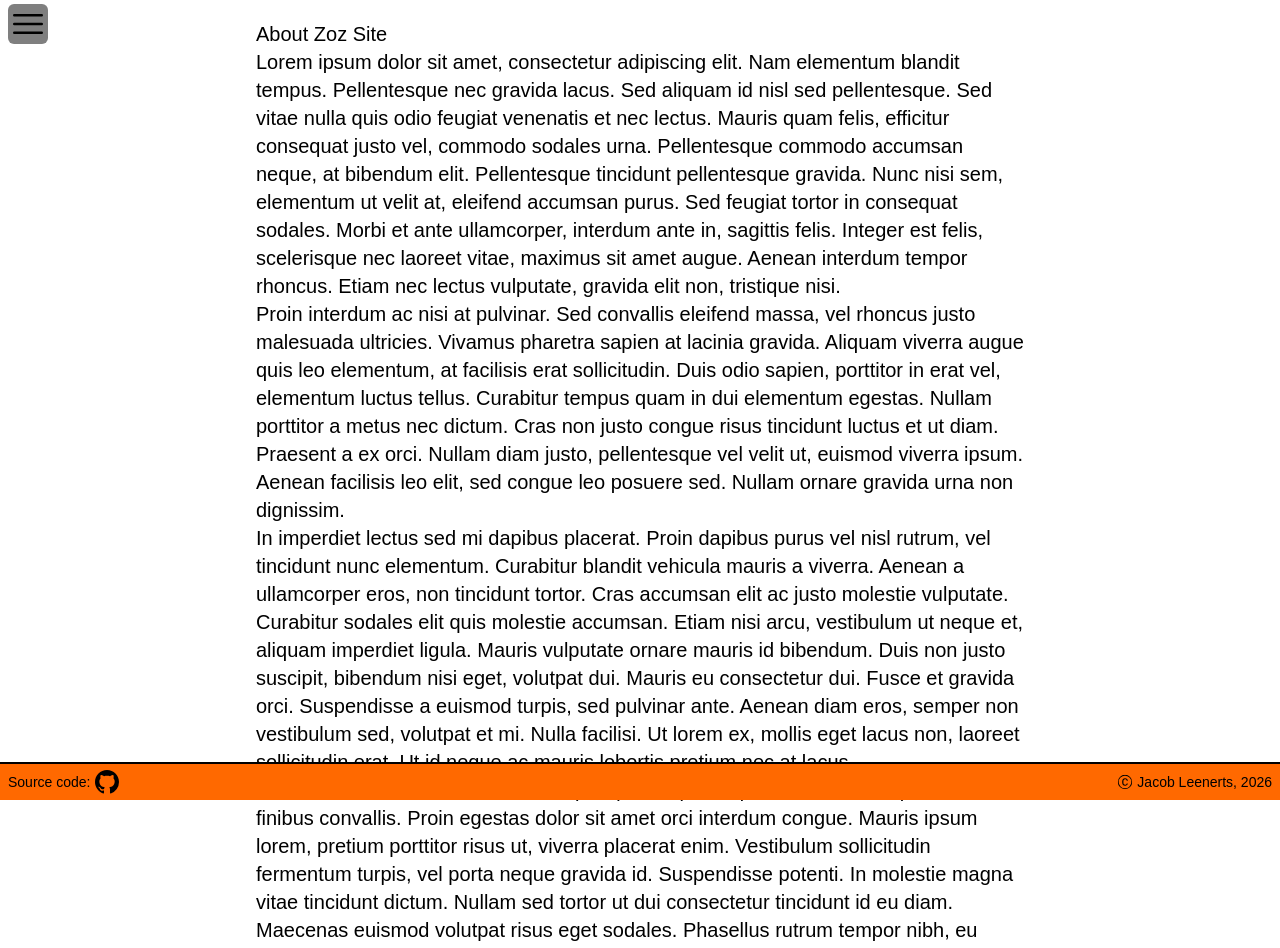
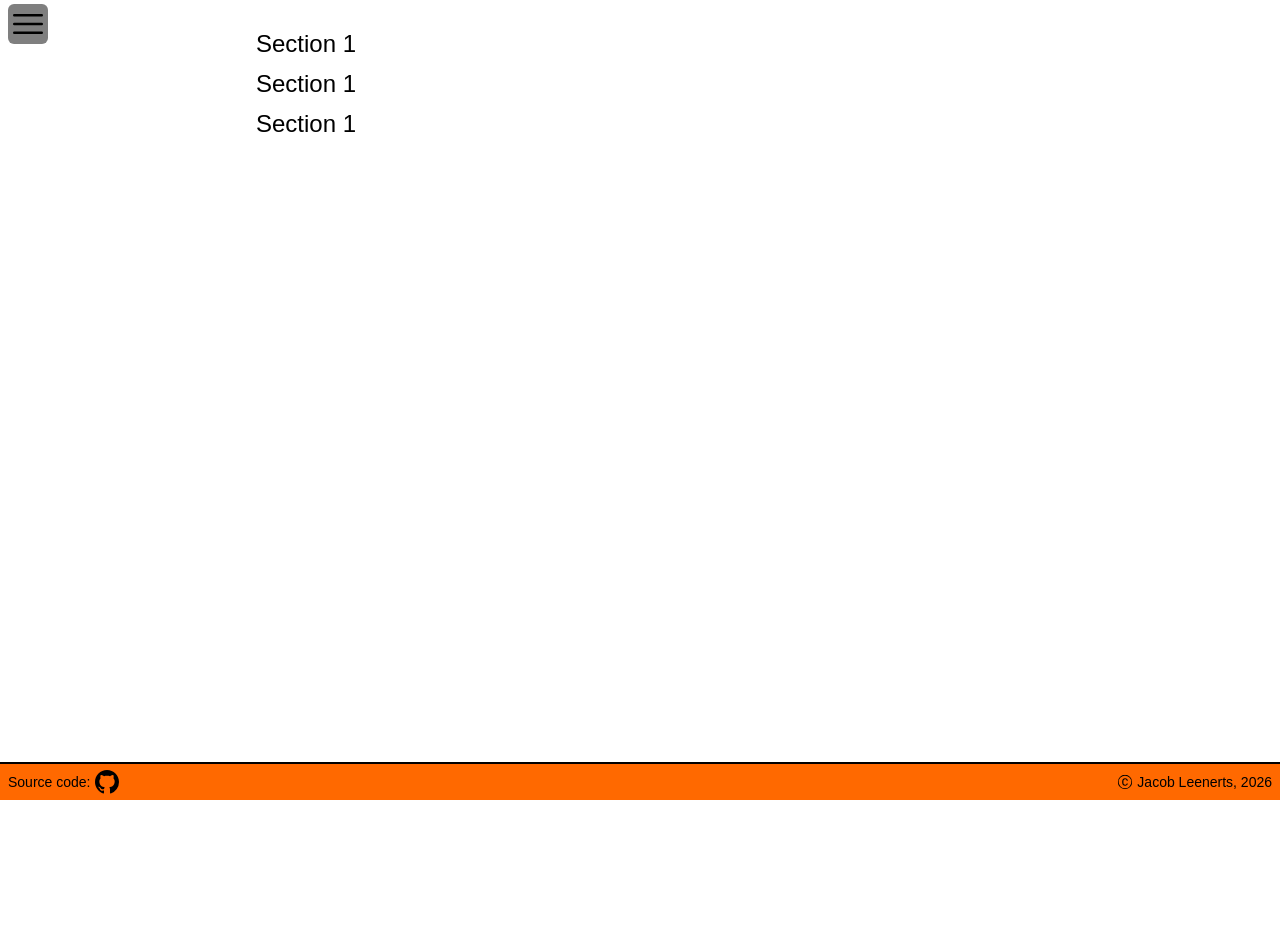
Before and after one commit to jleenerts/zozsite, a Next.js app: page /about in a window 1280 px wide. Shown: the top 948 px of the page. After the commit the page ends 800 px from the top, so only its background shows below. Built offline with nearby package versions, Linux system fonts and the light colour scheme; a web font is replaced by a local one.

Commit message:
set up about page

```diff
--- a/app/about/page.tsx
+++ b/app/about/page.tsx
@@ -1,22 +1,15 @@
 export default function AboutPage() {
-  return (
-     <div className="">
-          <h1>About Zoz Site</h1>
-          <p>
-               Lorem ipsum dolor sit amet, consectetur adipiscing elit. Nam elementum blandit tempus. Pellentesque nec gravida lacus. Sed aliquam id nisl sed pellentesque. Sed vitae nulla quis odio feugiat venenatis et nec lectus. Mauris quam felis, efficitur consequat justo vel, commodo sodales urna. Pellentesque commodo accumsan neque, at bibendum elit. Pellentesque tincidunt pellentesque gravida. Nunc nisi sem, elementum ut velit at, eleifend accumsan purus. Sed feugiat tortor in consequat sodales. Morbi et ante ullamcorper, interdum ante in, sagittis felis. Integer est felis, scelerisque nec laoreet vitae, maximus sit amet augue. Aenean interdum tempor rhoncus. Etiam nec lectus vulputate, gravida elit non, tristique nisi.
-          </p>
-          <p>
-               Proin interdum ac nisi at pulvinar. Sed convallis eleifend massa, vel rhoncus justo malesuada ultricies. Vivamus pharetra sapien at lacinia gravida. Aliquam viverra augue quis leo elementum, at facilisis erat sollicitudin. Duis odio sapien, porttitor in erat vel, elementum luctus tellus. Curabitur tempus quam in dui elementum egestas. Nullam porttitor a metus nec dictum. Cras non justo congue risus tincidunt luctus et ut diam. Praesent a ex orci. Nullam diam justo, pellentesque vel velit ut, euismod viverra ipsum. Aenean facilisis leo elit, sed congue leo posuere sed. Nullam ornare gravida urna non dignissim.
-          </p>
-          <p>
-               In imperdiet lectus sed mi dapibus placerat. Proin dapibus purus vel nisl rutrum, vel tincidunt nunc elementum. Curabitur blandit vehicula mauris a viverra. Aenean a ullamcorper eros, non tincidunt tortor. Cras accumsan elit ac justo molestie vulputate. Curabitur sodales elit quis molestie accumsan. Etiam nisi arcu, vestibulum ut neque et, aliquam imperdiet ligula. Mauris vulputate ornare mauris id bibendum. Duis non justo suscipit, bibendum nisi eget, volutpat dui. Mauris eu consectetur dui. Fusce et gravida orci. Suspendisse a euismod turpis, sed pulvinar ante. Aenean diam eros, semper non vestibulum sed, volutpat et mi. Nulla facilisi. Ut lorem ex, mollis eget lacus non, laoreet sollicitudin erat. Ut id neque ac mauris lobortis pretium nec at lacus.
-          </p>
-          <p>
-               Vestibulum ex urna, viverra non tempor quis, dapibus quis arcu. Sed tempus dui nec finibus convallis. Proin egestas dolor sit amet orci interdum congue. Mauris ipsum lorem, pretium porttitor risus ut, viverra placerat enim. Vestibulum sollicitudin fermentum turpis, vel porta neque gravida id. Suspendisse potenti. In molestie magna vitae tincidunt dictum. Nullam sed tortor ut dui consectetur tincidunt id eu diam. Maecenas euismod volutpat risus eget sodales. Phasellus rutrum tempor nibh, eu accumsan nunc lobortis dictum. Suspendisse ac velit nibh. Etiam iaculis lorem a neque auctor, sed accumsan eros dictum. Quisque bibendum ante tellus, id congue nulla interdum nec.
-          </p>
-          <p>
-               Maecenas interdum bibendum neque non sollicitudin. Suspendisse aliquet molestie dolor, ac suscipit nibh ultrices id. Fusce ut enim dignissim risus scelerisque vestibulum. Integer sagittis velit ut nisl iaculis, sit amet lacinia diam laoreet. In eget diam vestibulum, pretium nunc id, rhoncus neque. Pellentesque in neque dui. In non aliquam magna. Suspendisse sit amet sapien scelerisque, porttitor turpis a, interdum ligula. Interdum et malesuada fames ac ante ipsum primis in faucibus. Nunc congue felis eros, a accumsan risus vehicula placerat. Praesent malesuada posuere justo, et iaculis risus pharetra nec. In molestie luctus dui, non malesuada velit tincidunt id. Donec ac vulputate sem. Phasellus lorem turpis, posuere nec est at, dictum pulvinar nulla.
-          </p>
-     </div>
-  );
+   return (
+      <div className="*:mt-2 first:mt-0">
+         <section id="title">
+            <p>Section 1</p>
+         </section>
+         <section id="summary">
+            <p>Section 1</p>
+         </section>
+         <section id="gaming">
+            <p>Section 1</p>
+         </section>
+      </div>
+   );
 }
--- a/app/layout.tsx
+++ b/app/layout.tsx
@@ -75,14 +75,14 @@ export default function RootLayout({
          </head>
          <body
             className={`${goldman.className}
-                     antialiased h-dvh dark:bg-black dark:text-gray-100 z-0`}
+                     antialiased h-dvh dark:bg-black dark:text-gray-100 xl:text-2xl z-0`}
             suppressHydrationWarning
          >
             <ThemeWrapper>
                <main className="
                      mx-4 xl:mx-auto pt-12 lg:pt-5 pb-12 xl:max-w-3/5 xl:min-w-sm
                      flex flex-col justify-center
-                     whitespace-pre-line xl:text-xl
+                     whitespace-pre-line
                      duration-300
                ">
                   {children}
```
